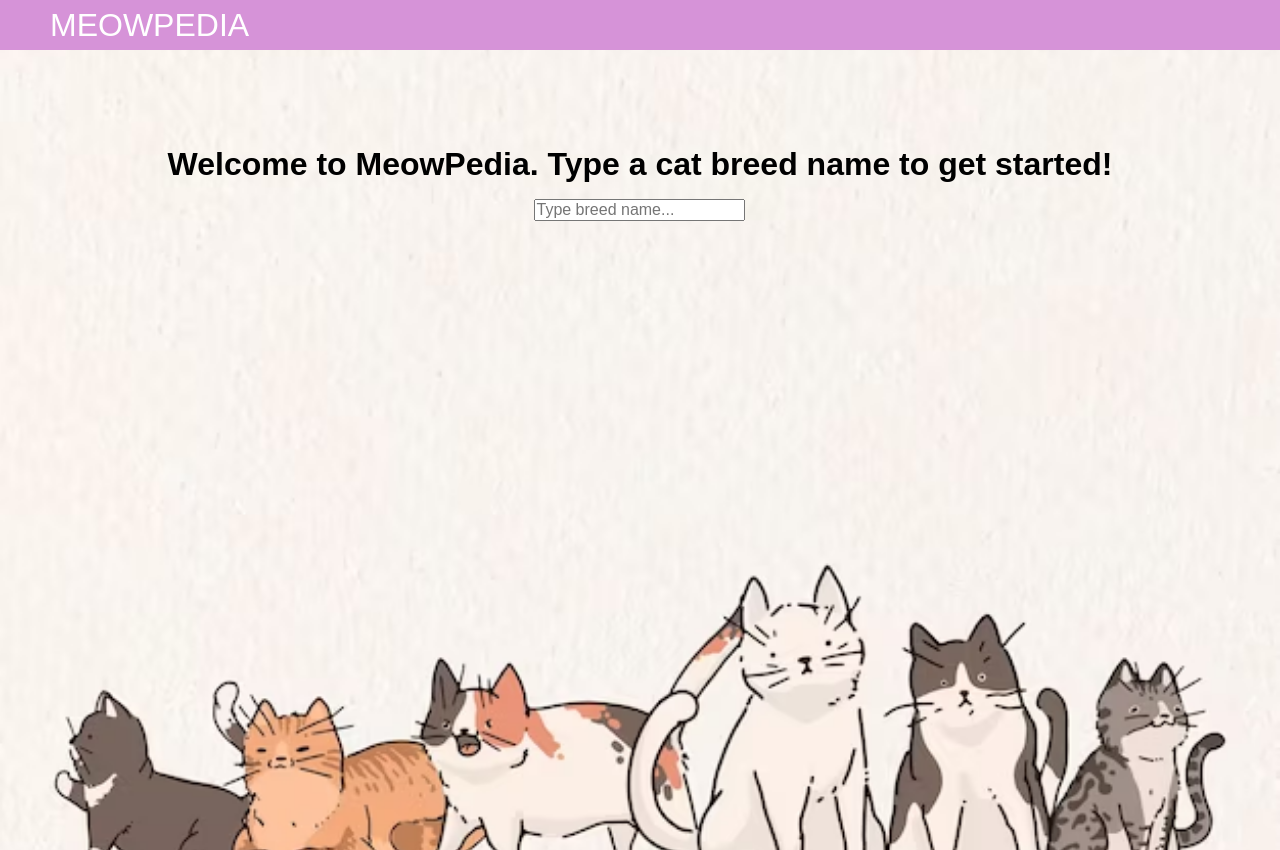
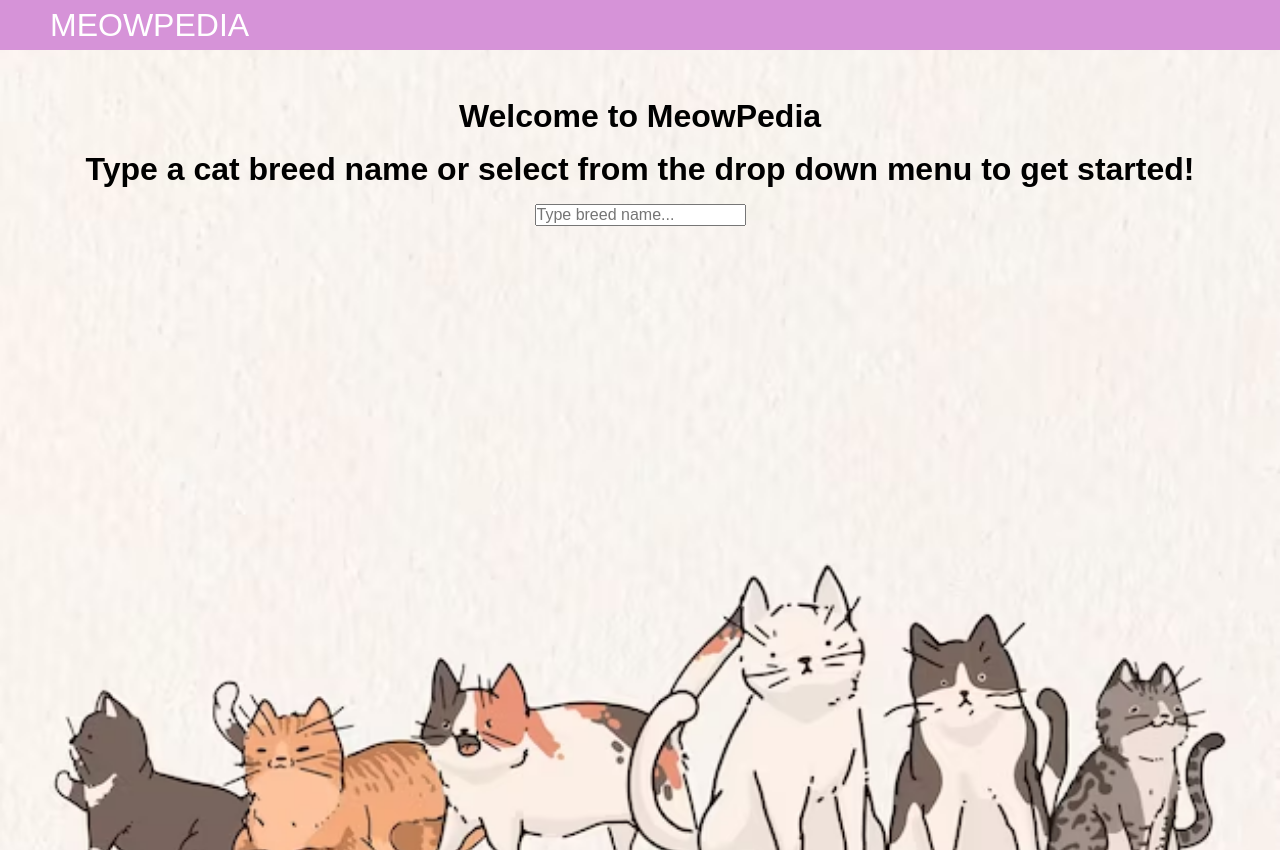
Before and after one commit to JacinthaDev/CTD-Prework, a plain HTML site: page index.html in a window 1280 px wide. Drawn offline with Linux system fonts and the light colour scheme; no server answers.

Commit message:
seventh commit

```diff
--- a/css/style.css
+++ b/css/style.css
@@ -45,7 +45,7 @@ main {
 }
 
 #content-div{
-  margin-top: 6rem;
+  margin-top: 3rem;
   display: flex;
   flex-direction: column;
   align-items: center;
--- a/index.html
+++ b/index.html
@@ -13,7 +13,8 @@
   </nav>
   <main>
     <div id="content-div">
-      <h2>Welcome to MeowPedia. Type a cat breed name to get started!</h2>
+      <h2>Welcome to MeowPedia</h2>
+      <h2>Type a cat breed name or select from the drop down menu to get started!</h2>
       <input type="text" id="breedInput" list="breedList" placeholder="Type breed name...">
       <datalist id="breedList"></datalist>
       <div id="imageAndButtonContainer">
```
Also changed, not shown: 1 other file.
